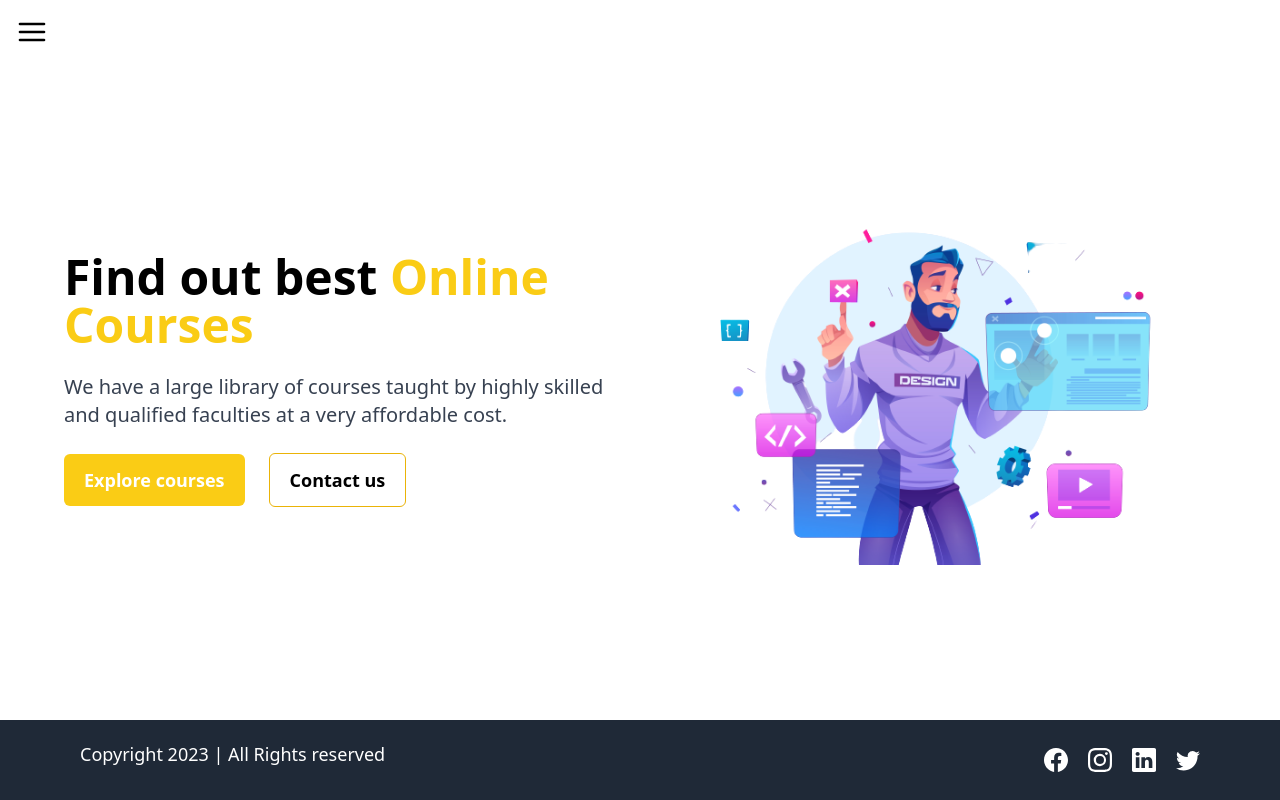
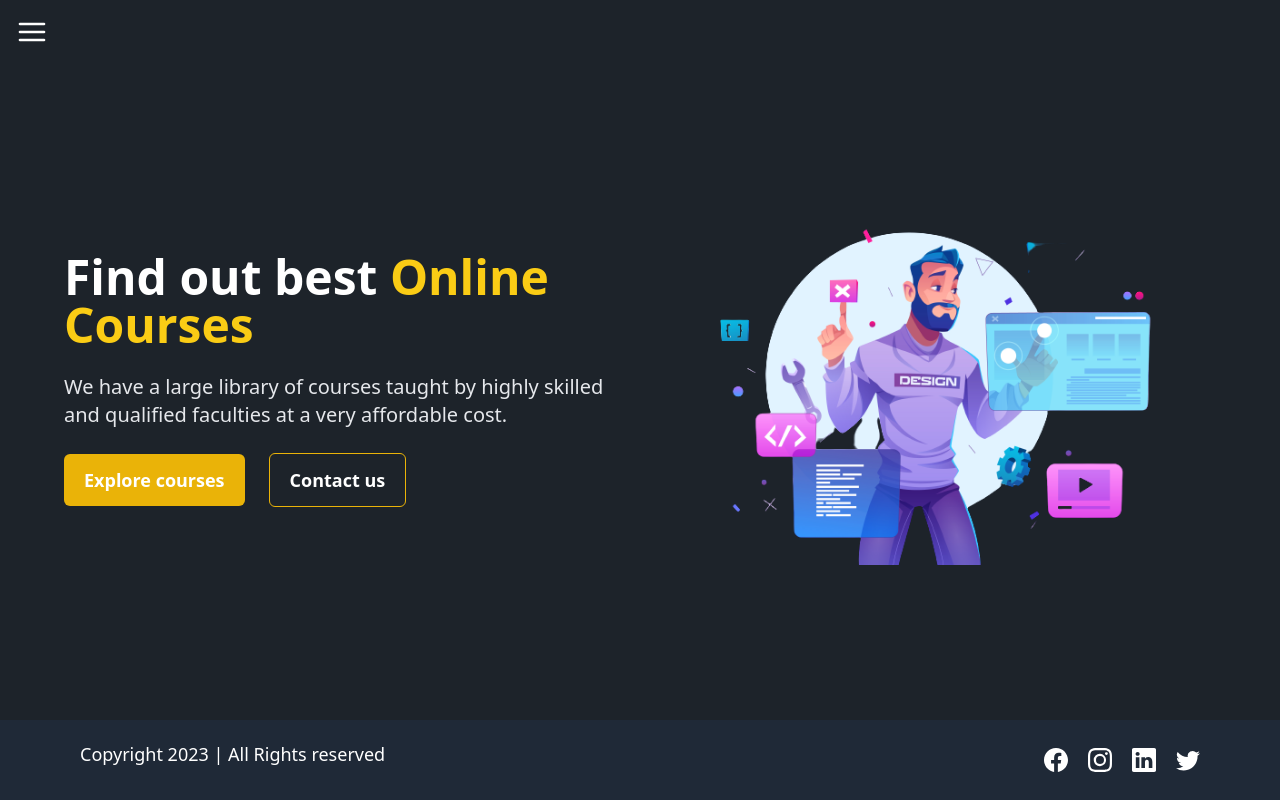
Before and after one commit to AnshuShree2004/LMS-frontend, a React (Vite) app: page / in a window 1280 px wide. Built offline with nearby package versions, Linux system fonts and the light colour scheme.

Commit message:
Added login signup buttons to side bar

```diff
--- a/src/layouts/HomeLayout.jsx
+++ b/src/layouts/HomeLayout.jsx
@@ -1,29 +1,40 @@
-
-import {AiFillCloseCircle} from 'react-icons/ai'
+import { AiFillCloseCircle } from "react-icons/ai";
 import { FiMenu } from "react-icons/fi";
-import { Link } from "react-router-dom";
+import { useDispatch, useSelector } from "react-redux";
+import { Link, useNavigate } from "react-router-dom";
 
 import Footer from "../components/Footer";
 
+function HomeLayout({ children }) {
+  const dispatch = useDispatch();
+  const navigate = useNavigate();
 
-function HomeLayout({ children }) {
+  const isLoggedIn = useSelector((state) => state?.auth?.isLoggedIn);
+  const role = useSelector((state) => state?.auth?.role);
+
+
 
   function changeWidth() {
-        const drawerSide = document.getElementsByClassName("drawer-side")
-        drawerSide[0].style.width = 'auto'
+    const drawerSide = document.getElementsByClassName("drawer-side");
+    drawerSide[0].style.width = "auto";
+  }
 
+  function hideDrawer() {
+    const element = document.getElementsByClassName("drawer-toggle");
+    element[0].checked = false;
+
+    const drawerSide = document.getElementsByClassName("drawer-side");
+    drawerSide[0].style.width = "0";
   }
 
 
-    function hideDrawer() {
-        const element = document.getElementsByClassName("drawer-toggle")
-        element[0].checked = false
+  function onLogout(e) {
 
-        const drawerSide = document.getElementsByClassName("drawer-side")
-        drawerSide[0].style.width = '0'
+     e.preventDefault()
 
+     //todo
+     navigate("/")
   }
-
 
   return (
     <div className="min-h-[90vh]">
@@ -32,35 +43,93 @@ function HomeLayout({ children }) {
 
         <div className="drawer-content">
           <label htmlFor="my-drawer">
-            <FiMenu onClick={changeWidth} size={"32px"}  className="font-bold text-black m-4"/>
+            <FiMenu
+              onClick={changeWidth}
+              size={"32px"}
+              className="font-bold text-white m-4"
+            />
           </label>
         </div>
 
         <div className="drawer-side w-0">
-    <label htmlFor="my-drawer" aria-label="close sidebar" className="drawer-overlay"></label>
-    <ul className="menu p-4 w-48 min-h-full bg-base-200 text-base-content relative sm:w-80">
-
-    <li className='w-fit absolute right-2 z-50'>
+          <label
+            htmlFor="my-drawer"
+            aria-label="close sidebar"
+            className="drawer-overlay"
+          ></label>
+          <ul className="menu p-4 w-48 min-h-full bg-base-200 text-base-content relative sm:w-80 ">
+            <li className="w-fit absolute right-2 z-50">
               <button onClick={hideDrawer}>
-        <AiFillCloseCircle size={'24'}/>
+                <AiFillCloseCircle size={"24"} />
               </button>
             </li>
 
             <li>
-    <Link to="/" >Home</Link>
+              <Link to="/">Home</Link>
+            </li>
+
+            {
+              isLoggedIn && role === "ADMIN" && (
+                <li>
+                  <Link to="/admin/dashboard">Admin Dashboard</Link>
+                </li>
+              )
+            }
+
+            <li>
+              <Link to="/about">About us</Link>
             </li>
 
             <li>
-    <Link to="/about" >About us</Link>
+              <Link to="/contact">Contact us</Link>
             </li>
 
             <li>
-    <Link to="/contact" >Contact us</Link>
+              <Link to="/courses">All Courses</Link>
             </li>
 
-    <li>
-    <Link to="/courses" >All Courses</Link>
-    </li>
+
+
+
+
+             { isLoggedIn ?
+               ( <li className="absolute bottom-4 w-[90%] ">
+                <div className="w-full flex items-center justify-center">
+
+               <button className="btn-primary px-4 py-1 font-semibold rounded-md w-full">
+                <Link to="/login">
+                  Login
+                </Link>
+               </button>
+
+
+               <button className="btn-secondary px-4 py-1 font-semibold rounded-md w-full">
+                <Link to="/signup">
+                  Signup
+                </Link>
+               </button>
+
+                </div>
+                </li>) : ( <li className="absolute bottom-4 w-[90%] ">
+                <div className="w-full flex items-center justify-center">
+
+               <button className="btn-primary px-4 py-1 font-semibold rounded-md w-full">
+                <Link to="/user/profile">
+                  Profile
+                </Link>
+               </button>
+
+
+               <button className="btn-secondary px-4 py-1 font-semibold rounded-md w-full">
+                <Link onClick={onLogout}>
+                  Logout
+                </Link>
+               </button>
+
+                </div>
+                </li>)
+              }
+
 
           </ul>
         </div>
@@ -70,7 +139,7 @@ function HomeLayout({ children }) {
       {children}
       <Footer />
     </div>
-  );
+  )
 }
 
 export default HomeLayout;
--- a/src/pages/Home.jsx
+++ b/src/pages/Home.jsx
@@ -8,25 +8,25 @@ function Home() {
     return (
 
         <HomeLayout>
-          <div className="pt-10 text-black flex items-center justify-center gap-10 mx-16 h-[90vh]">
+          <div className="pt-10 text-white flex items-center justify-center gap-10 mx-16 h-[90vh]">
 
           <div className="w-1/2 space-y-6">
             <h1 className="text-5xl font-semibold">Find out best  <span className="text-yellow-400 font-bold">Online Courses</span></h1>
 
-            <p className="text-xl text-gray-700">
+            <p className="text-xl text-gray-200">
                 We have a large library of courses taught by highly skilled and qualified faculties at a very affordable cost.
             </p>
 
             <div className="space-x-6">
 
                 <Link to="/courses">
-                <button className="bg-yellow-400 px-5 py-3 rounded-md font text-lg cursor-pointer hover:bg-yellow-500 transition-all ease-in-out text-white font-semibold">
+                <button className="bg-yellow-500 px-5 py-3 rounded-md font text-lg cursor-pointer hover:bg-yellow-600 transition-all ease-in-out text-white font-semibold">
                     Explore courses
                 </button>
                 </Link>
 
                 <Link to="/contacts">
-                <button className=" border border-yellow-500 px-5 py-3 rounded-md font text-lg cursor-pointer hover:bg-yellow-500 transition-all ease-in-out hover:text-white font-semibold">
+                <button className=" border border-yellow-500 px-5 py-3 rounded-md font text-lg cursor-pointer hover:bg-yellow-600 transition-all ease-in-out  font-semibold">
                     Contact us
                 </button>
                 </Link>
--- a/tailwind.config.js
+++ b/tailwind.config.js
@@ -8,4 +8,7 @@ export default {
     extend: {},
   },
   plugins: [require("daisyui")],
+  daisyui: {
+    themes: [ "dark"],
+  },
 }
```
Lines whose indentation alone changed are shown as unchanged.
